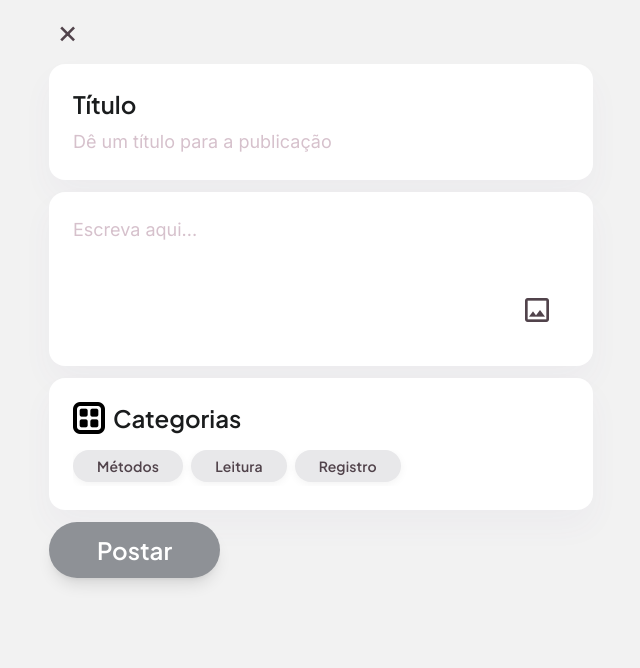
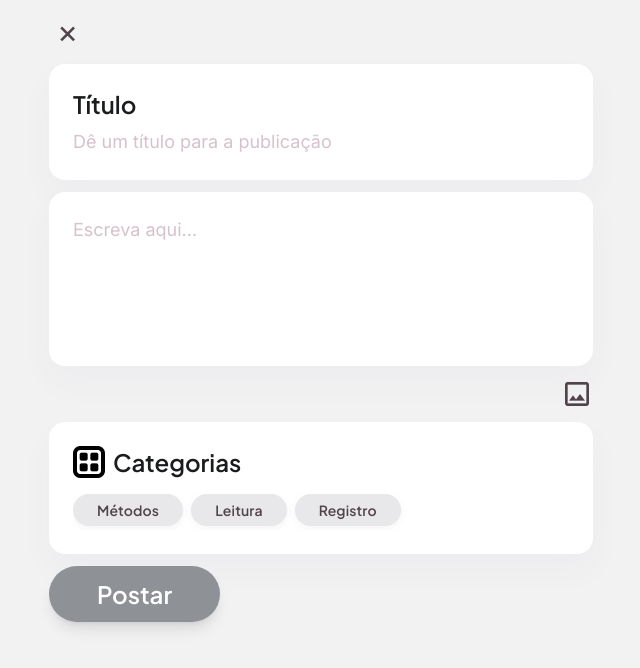
Before and after one commit to guilhermufc/Projeto-3, a React (Vite) app in the folder frontend/: page /post in a window 1280 px wide. Shown: the top 668 px of the page, without its empty margins (319-959 px from the left). Built offline with nearby package versions, Linux system fonts and the light colour scheme.

Commit message:
feat: move image button below textarea container

```diff
--- a/frontend/src/components/Post.jsx
+++ b/frontend/src/components/Post.jsx
@@ -145,25 +145,14 @@
 
           <div className="flex flex-col gap-3">
             <div className="bg-surface-container-lowest rounded-2xl p-md main-card-shadow focus-within:ring-2 focus-within:ring-primary-container transition-all">
-              <div className="relative w-full">
-                <button
-                  type="button"
-                  onClick={openAttachmentPicker}
-                  className="absolute right-4 bottom-4 z-10 text-on-surface-variant hover:text-primary transition-colors active:scale-90"
-                  aria-label="Adicionar imagem"
-                >
-                  <span className="material-symbols-outlined text-[32px]" aria-hidden="true">image</span>
-                </button>
-
               <textarea
                 ref={textareaRef}
-                  className="w-full border-none focus:ring-0 bg-transparent font-body-lg text-body-lg text-on-surface placeholder-outline-variant resize-none pr-12 overflow-hidden"
+                className="w-full border-none focus:ring-0 bg-transparent font-body-lg text-body-lg text-on-surface placeholder-outline-variant resize-none overflow-hidden"
                 placeholder="Escreva aqui..."
                 value={content}
                 onChange={(e) => setContent(e.target.value)}
                 rows="4"
               />
-              </div>
 
               {imagePreviewUrl && (
                 <div className="overflow-hidden rounded-[16px] bg-surface-container-highest mt-4 w-32 h-32">
@@ -174,6 +163,17 @@
                   />
                 </div>
               )}
+            </div>
+
+            <div className="flex justify-end">
+              <button
+                type="button"
+                onClick={openAttachmentPicker}
+                className="text-on-surface-variant hover:text-primary transition-colors active:scale-90"
+                aria-label="Adicionar imagem"
+              >
+                <span className="material-symbols-outlined text-[32px]" aria-hidden="true">image</span>
+              </button>
             </div>
 
             <div className="bg-surface-container-lowest rounded-2xl p-md main-card-shadow flex flex-col gap-4">
```
Lines whose indentation alone changed are shown as unchanged.
